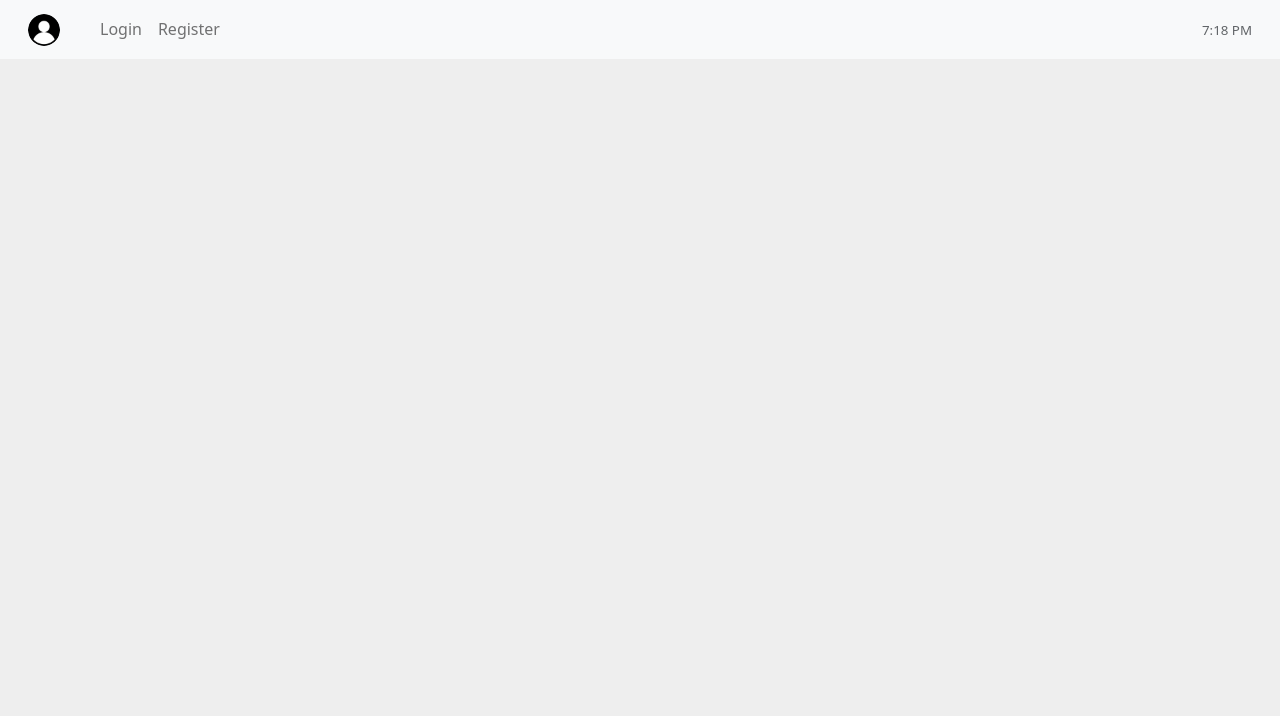
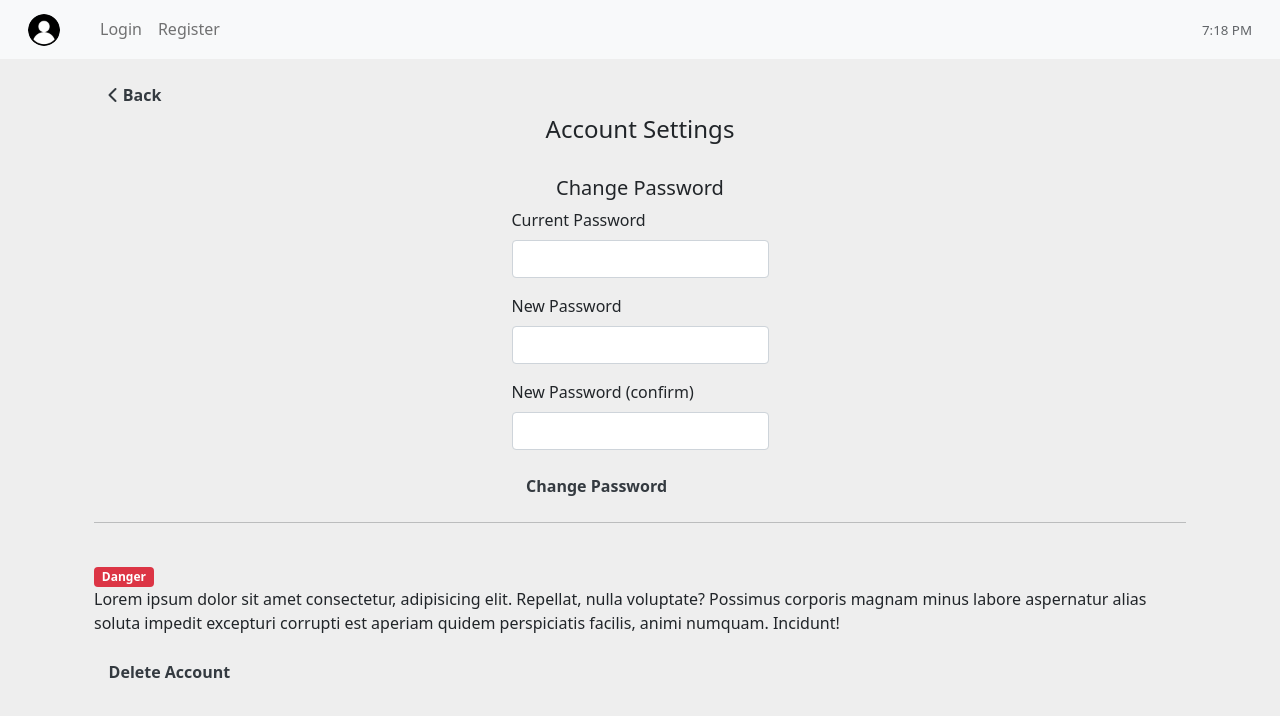
Before and after one commit to trevorjamesmartin/ts-guestbook, a React (Create React App) app in the folder src/app/: page /app/settings in a window 1280 px wide. Shown: the top 716 px of the page. Built offline with nearby package versions, Linux system fonts and the light colour scheme; no server answers.

Commit message:
+ Settings page

```diff
--- a/src/app/src/App.tsx
+++ b/src/app/src/App.tsx
@@ -72,6 +72,7 @@ function App() {
         <Route path="/app/users" element={<UserView socket={localSocket} />} />
         <Route path="/app/users/:username" element={<PublicProfile socket={localSocket} />} />
         <Route path="/app/profile" element={<Profile socket={localSocket} />} />
+        <Route path="/app/settings" element={<Pages.SettingsPage />} />
         <Route path="/app/logout" element={<Logout socket={localSocket} />} />
         <Route path="/app/requests" element={<ConnectRequests socket={localSocket} />} />
         <Route path="/app/thread/:thread_id" element={<Thread socket={localSocket} />} />
--- a/src/app/src/features/network/SocketTest.tsx
+++ b/src/app/src/features/network/SocketTest.tsx
@@ -1,4 +1,5 @@
 import React, { useState } from 'react';
+import { useNavigate } from 'react-router-dom';
 import { Container, Form, Button, Input, } from 'reactstrap';
 import { Socket } from 'socket.io-client';
 import { DefaultEventsMap } from 'socket.io/dist/typed-events';
@@ -10,6 +11,7 @@ const { updateChat } = webSocketActions;
 const { selectChat } = webSocketSelectors;
 
 function SocketTest(props: any) {
+  const navigate = useNavigate();
   const dispatch = useAppDispatch();
   const chatLog = useAppSelector(selectChat);
   const socket: Socket<DefaultEventsMap, DefaultEventsMap> = props.socket;
@@ -54,6 +56,8 @@ function SocketTest(props: any) {
 
   return (
     <Container>
+      <Button onClick={() => navigate(-1)}><i className="fa-solid fa-chevron-left"></i> Back</Button>
+
       <pre className='socket-event'>
         {outState.join('\n')}
       </pre>
--- a/src/app/src/features/network/socketSlice.ts
+++ b/src/app/src/features/network/socketSlice.ts
@@ -95,7 +95,8 @@ export const socketSlice = createSlice({
         },
         updateUserlist: (state: NetworkSocket, action: PayloadAction<string[]>) => {
             state.userlist = action.payload;
-        }
+        },
+        clear: () => initialMessage
     },
     extraReducers: (builder) => {
 
@@ -114,7 +115,7 @@ const selectChat = (state: RootState) => state.socket.chat;
 const selectUserlist = (state:RootState) => state.socket.userlist;
 const selectPrivate = (state:RootState) => state.socket.private
 
-const { updatePrivate, updateChat, clearChat, updateUserlist, echoPrivate } = socketSlice.actions;
+const { clear, updatePrivate, updateChat, clearChat, updateUserlist, echoPrivate } = socketSlice.actions;
 
 export const selectors = {
     selectMessage,
@@ -125,6 +126,7 @@ export const selectors = {
 }
 
 export const actions = {
+    clear,
     echoPrivate,
     setStatusConnected,
     setStatusDisconnected,
--- /dev/null
+++ b/src/app/src/features/pages/Settings.tsx
@@ -0,0 +1,195 @@
+import React, { RefObject, useCallback, useEffect, useRef, useState } from 'react';
+import { useNavigate } from 'react-router-dom';
+import { Badge, Label, Form, FormGroup, Input, Container, Button } from 'reactstrap';
+import Modal from 'react-modal';
+import { useAppSelector, useAppDispatch } from '../../memory/hooks';
+import { selectors as authSelectors, actions as authActions } from '../auth/authSlice';
+import { actions as webSocketActions } from '../network/socketSlice';
+import { actions as profileActions, selectors as profileSelectors } from '../profile/profileSlice'
+import { actions as feedActions } from '../feed/feedSlice';
+import { actions as userActions } from '../users/userSlice';
+import api from '../network/api';
+const { selectProfile } = profileSelectors;
+const { selectToken } = authSelectors;
+const { clear: clearProfile } = profileActions;
+const { clear: clearFeed } = feedActions;
+const { clear: clearUsers } = userActions;
+const { clear: clearWebSocket } = webSocketActions;
+
+const { logout } = authActions;
+Modal.setAppElement('#root')
+
+const customStyles = {
+  content: {
+    top: '25%',
+    left: '50%',
+    right: 'auto',
+    bottom: 'auto',
+    marginRight: '-50%',
+    transform: 'translate(-50%, -50%)',
+  },
+};
+
+function ConfirmDelete(params: any) {
+  const [state, setState] = useState({ username: '', password: '' });
+  const { isOpen, deleteMyAccount, cancelModalWindow } = params;
+  const handleOnChange = (e: any) => {
+    e.preventDefault();
+    const changed = { ...state, [e.currentTarget.name]: e.target.value };
+    setState(changed);
+    console.log(changed);
+  }
+  useEffect(() => {
+    setState({ username: '', password: '' });
+  }, []);
+  return <Modal
+    isOpen={isOpen}
+    style={customStyles}
+  >
+    <Container>
+      <Badge color="danger">
+        Danger
+      </Badge>
+      <h3>Delete Account</h3>
+      <p>Are you sure you want to delete your account ?</p>
+      <Form onSubmit={(e: any) => {
+        e.preventDefault();
+        deleteMyAccount(state)
+      }
+      }>
+        <FormGroup>
+          <Label>Login</Label>
+          <Input name='username' autoComplete='username' value={state.username} onChange={handleOnChange} />
+        </FormGroup>
+        <FormGroup>
+          <Label>Password</Label>
+          <Input name='password' autoComplete='password' value={state.password} onChange={handleOnChange} type="password" />
+        </FormGroup>
+        <Button onClick={cancelModalWindow}>Cancel</Button>
+        <Button type="submit" color="danger">Delete Account</Button>
+      </Form>
+    </Container>
+
+  </Modal>
+
+}
+
+
+function SettingsPage(params: any) {
+  const pwform:React.MutableRefObject<any> = useRef(null);
+  const dispatch = useAppDispatch();
+  const profile = useAppSelector(selectProfile);
+  const token = useAppSelector(selectToken);
+  const navigate = useNavigate();
+  const [open, setOpen] = useState(false);
+  const [pw, setPW] = useState({
+    current_password: undefined,
+    new_password: undefined,
+    new_password_again: undefined,
+  });
+
+  const handleChangePassword = async (e: any) => {
+    e.preventDefault();
+    let result;
+    if (pw.new_password && pw.new_password === pw.new_password_again) {
+      result = await new api({ token }).post('/api/settings/password', {
+        old_password: pw.current_password,
+        new_password: pw.new_password
+      })
+    } else {
+      alert("Error");
+    }
+    if (result?.status === 200) {
+      alert('ok - changed password');
+      window.location.reload();
+    }
+  }
+
+  const openModal = (e: any) => {
+    e.preventDefault();
+    setOpen(true);
+  }
+
+  const cancelModalWindow = (e: any) => {
+    e.preventDefault();
+    setOpen(false);
+  }
+
+  const goodbye = useCallback(async () => {
+    dispatch(clearProfile());
+    dispatch(clearFeed());
+    dispatch(logout());
+    dispatch(clearUsers());
+    dispatch(clearWebSocket());
+    setTimeout(() => {
+      navigate('/');
+      window.location.reload();
+    }, 1500); // reload to trigger a websocket connection
+  }, [dispatch, navigate]);
+
+  const deleteMyAccount = async (state: any) => {
+    if (state.password.length > 0 && state.username.length > 0) {
+      // console.log('delete this account... then logout');
+      console.log(state);
+      await new api({ token })
+        .delete('/api/users', { data: { ...state } })
+        .then(() => goodbye());
+    }
+  }
+
+  const handleOnChange = (e: any) => {
+    e.preventDefault();
+    const changed = { ...pw, [e.currentTarget.name]: e.target.value };
+    setPW(changed);
+    console.log(changed);
+  }
+
+  return <Container>
+    <Button onClick={() => navigate(-1)}><i className="fa-solid fa-chevron-left"></i> Back</Button>
+
+    <div className='settings-frame'>
+      <h4>Account Settings</h4>
+      <br />
+      <h5>Change Password</h5>
+      <Form ref={pwform} onSubmit={handleChangePassword}>
+        {/* https://www.chromium.org/developers/design-documents/create-amazing-password-forms/ */}
+        <FormGroup hidden>
+          <Label for='username'>Username</Label>
+          <Input readOnly autoComplete='username' name="username" value={profile.username} />
+        </FormGroup>
+
+        <FormGroup>
+          <Label for='current-password'>Current Password</Label>
+          <Input autoComplete='current-password' onChange={handleOnChange} name="current_password" type='password' />
+        </FormGroup>
+
+        <FormGroup>
+          <Label for='new_password'>New Password</Label>
+          <Input autoComplete='new-password' onChange={handleOnChange} name="new_password" type='password' />
+        </FormGroup>
+
+        <FormGroup>
+          <Label for='new_password_again'>New Password (confirm)</Label>
+          <Input autoComplete='new-password' onChange={handleOnChange} name="new_password_again" type='password' />
+        </FormGroup>
+
+        <Button>Change Password</Button>
+
+      </Form>
+    </div>
+    <hr />
+    <br />
+    <div>
+      <Badge color="danger">
+        Danger
+      </Badge>
+      <p>
+        Lorem ipsum dolor sit amet consectetur, adipisicing elit. Repellat, nulla voluptate? Possimus corporis magnam minus labore aspernatur alias soluta impedit excepturi corrupti est aperiam quidem perspiciatis facilis, animi numquam. Incidunt!
+      </p>
+      <Button onClick={openModal} name="delete_account" color='danger'>Delete Account</Button>
+      <ConfirmDelete isOpen={open} deleteMyAccount={deleteMyAccount} cancelModalWindow={cancelModalWindow} />
+    </div>
+  </Container>
+}
+
+export default SettingsPage
--- a/src/app/src/features/pages/index.ts
+++ b/src/app/src/features/pages/index.ts
@@ -1,8 +1,9 @@
 import Welcome from "./Welcome";
 import MainPage from "./Main";
+import SettingsPage from "./Settings";
 
 const Pages = {
-    MainPage, Welcome
+    MainPage, Welcome, SettingsPage
 }
 
 export default Pages;
--- a/src/app/src/features/profile/profileSlice.ts
+++ b/src/app/src/features/profile/profileSlice.ts
@@ -108,7 +108,7 @@ export const profileSlice = createSlice({
     initialState,
     reducers: {
         updateProfile: (state, action:PayloadAction<any>) => {
-            for (let fieldName of Object.keys(action.payload)) {
+            for (let fieldName of Object?.keys(action.payload) || []) {
                 let value = action.payload[fieldName];
                 switch (fieldName) {
                     case 'name':
```
Also changed, not shown: src/app/src/features/network/api.ts (+8 -8 lines).
